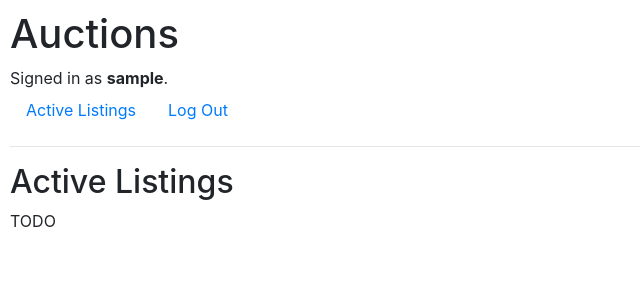
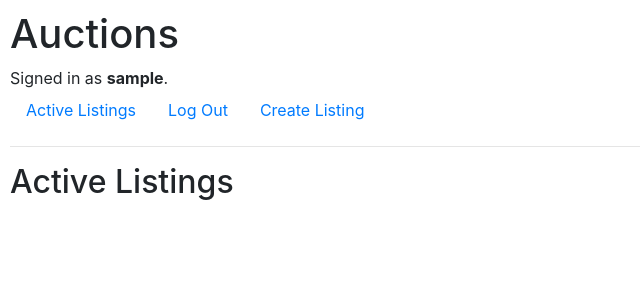
Before and after one commit to prosopopoeia/DjangoProj2, a Django app: page / in a window 1280 px wide. Shown: the top 300 px of the page, without its empty margins (0-640 px from the left). Run offline with Django 3.2, Linux system fonts and the light colour scheme; the visitor is signed in with stand-in values (Sample User, id 1); data that the repository does not hold is empty; some libraries are stand-ins or nearby versions.

Commit message:
fixed models, template changes, view improvements + some additions - too much for one commit

```diff
--- a/commerce/auctions/admin.py
+++ b/commerce/auctions/admin.py
@@ -1,5 +1,8 @@
 from django.contrib import admin
 
-from .models import User
+from .models import User, AuctionListing, Bids, AuctionListingComments
 
 admin.site.register(User)
+admin.site.register(AuctionListing)
+admin.site.register(Bids)
+admin.site.register(AuctionListingComments)
--- a/commerce/auctions/models.py
+++ b/commerce/auctions/models.py
@@ -1,5 +1,6 @@
 from django.contrib.auth.models import AbstractUser
 from django.db import models
+import datetime
 
 
 class User(AbstractUser):
@@ -9,13 +10,15 @@ class User(AbstractUser):
 class AuctionListing(models.Model):
     listing_name = models.TextField(max_length=30)
     listing_price = models.DecimalField(decimal_places=2, max_digits=6)
-    listing_detail = models.TextField(max_length=40)
-    image = models.ImageField()
+    listing_detail = models.TextField(max_length=800)
+    listing_category = models.TextField(max_length=30, null=True)
+    image_path = models.TextField(max_length=500, null=True)
     user  = models.ForeignKey(User, on_delete=models.CASCADE)
+    end_date = models.DateField(null=True, default=datetime.date.today)
 
 class Bids(models.Model):
-    highestBid = models.DecimalField(decimal_places=2, max_digits=6)
-    auctionListing = models.ForeignKey(AuctionListing, on_delete=models.CASCADE)
+    bid_amount = models.DecimalField(decimal_places=2, max_digits=6 )
+    auction_listing = models.ForeignKey(AuctionListing, on_delete=models.CASCADE)
     user = models.ForeignKey(User, on_delete=models.CASCADE)
 
 
--- a/commerce/auctions/templates/auctions/index.html
+++ b/commerce/auctions/templates/auctions/index.html
@@ -1,7 +1,33 @@
 {% extends "auctions/layout.html" %}
 
 {% block body %}
-    <h2>Active Listings</h2>
+	<h2>Active Listings</h2>
 
-    TODO
+
+	<br /><br />
+	{% for auction in auctions %}
+		<div class="bg-dark mr-md-2 pt-2 px-1 pt-md-1 px-md-1 text-center text-white overflow-hidden">
+			<div class="my-3 py-3">
+				<h2 class="display-2">Listing: {{ auction.listing_name }}</h2>
+			</div>
+		</div>
+
+		<br /><br />
+		<img src="{{ auction.image_path }}"/>
+		<br /><br />
+
+		<div class="container-fluid">
+			{{ auction.listing_detail }}
+			<div class="bg-dark my-3 py-3"></div>
+			<h4 class="display-5">Seller: {{ auction.user.username }} {{ auction.user.email }}<h4>
+			<h3>Minimum Bid: {{ auction.listing_price }} </h3>
+			<h4>Ends: {{ auction.end_date }}</h4>
+			{{ auction.listing_category }}
+			<br /><br />
+		</div>
+		<br /><br />
+		<div class="bg-dark my-1 py-1 text-center text-white">--------------------------------------------------------------------------------</div>
+		<br /><br />
+    {% endfor %}
+
 {% endblock %}
--- a/commerce/auctions/templates/auctions/layout.html
+++ b/commerce/auctions/templates/auctions/layout.html
@@ -1,8 +1,11 @@
 {% load static %}
+{% load widget_tweaks %}
+
 
 <!DOCTYPE html>
 <html lang="en">
     <head>
+
         <title>{% block title %}Auctions{% endblock %}</title>
         <link rel="stylesheet" href="https://stackpath.bootstrapcdn.com/bootstrap/4.4.1/css/bootstrap.min.css" integrity="sha384-Vkoo8x4CGsO3+Hhxv8T/Q5PaXtkKtu6ug5TOeNV6gBiFeWPGFN9MuhOf23Q9Ifjh" crossorigin="anonymous">
         <link href="{% static 'auctions/styles.css' %}" rel="stylesheet">
@@ -24,6 +27,10 @@
                 <li class="nav-item">
                     <a class="nav-link" href="{% url 'logout' %}">Log Out</a>
                 </li>
+				<li class="nav-item">
+                    <a class="nav-link" href="{% url 'create_listing' %}">Create Listing</a>
+                </li>
+
             {% else %}
                 <li class="nav-item">
                     <a class="nav-link" href="{% url 'login' %}">Log In</a>
--- a/commerce/auctions/urls.py
+++ b/commerce/auctions/urls.py
@@ -6,5 +6,6 @@ urlpatterns = [
     path("", views.index, name="index"),
     path("login", views.login_view, name="login"),
     path("logout", views.logout_view, name="logout"),
-    path("register", views.register, name="register")
+    path("register", views.register, name="register"),
+    path("create_listing", views.create_listing, name="create_listing"),
 ]
--- a/commerce/auctions/views.py
+++ b/commerce/auctions/views.py
@@ -1,14 +1,18 @@
 from django.contrib.auth import authenticate, login, logout
 from django.db import IntegrityError
 from django.http import HttpResponse, HttpResponseRedirect
-from django.shortcuts import render
+from django.shortcuts import render, get_object_or_404
 from django.urls import reverse
+from auctions.forms import NewListingForm
 
-from .models import User
+from .models import User, AuctionListing, Bids, AuctionListingComments
 
 
 def index(request):
-    return render(request, "auctions/index.html")
+    auctions = AuctionListing.objects.all()
+    return render(request, "auctions/index.html", {
+        "auctions" : auctions
+    })
 
 
 def login_view(request):
@@ -34,7 +38,7 @@ def login_view(request):
 def logout_view(request):
     logout(request)
     return HttpResponseRedirect(reverse("index"))
-
+#AggregateStats.objects.create(owning_user=v_user)
 
 def register(request):
     if request.method == "POST":
@@ -61,3 +65,65 @@ def register(request):
         return HttpResponseRedirect(reverse("index"))
     else:
         return render(request, "auctions/register.html")
+            ###################################################
+            # new_entry = Entry()
+            # new_entry.cat = v_this_category_this_period
+            # new_entry.entry_note = e_notes
+            # new_entry.amount = decimal.Decimal(e_amt)
+            # new_entry.save()
+            ###################################################
+def create_listing(request):
+
+    if request.method == "POST":
+        vcreate_listing_form = NewListingForm(request.POST)
+
+        if vcreate_listing_form.is_valid():
+            vname = vcreate_listing_form.cleaned_data["listing_name"]
+            vlisting_price =  vcreate_listing_form.cleaned_data["listing_price"]
+            vlisting_detail  = vcreate_listing_form.cleaned_data["listing_detail"]
+            vimage_path  = vcreate_listing_form.cleaned_data["image_path"]
+            vlisting_category = vcreate_listing_form.cleaned_data["listing_category"]
+            vend_date = vcreate_listing_form.cleaned_data["end_date"]
+            puser = request.POST.get("huser")
+            usey = User.objects.get(username=puser)
+
+            Auction_object = get_object_or_404(AuctionListing, listing_name=vname)
+            if not Auction_object:
+                AuctionListing.objects.create(
+                    listing_name=vname,
+                    listing_price=vlisting_price,
+                    listing_detail=vlisting_detail,
+                    image_path = vimage_path,
+                    listing_category = vlisting_category,
+                    end_date = vend_date,
+                    user=usey
+            )
+
+            vimg_width = "0"
+            vimg_height = "0"
+            if vimage_path:
+                vimg_width = "400"
+                vimg_height = "500"
+
+            category_text = ""
+            if vlisting_category:
+                category_text = "Listing Category: " + vlisting_category
+
+            return render(request, "auctions/display_listing.html", {
+                "dlisting_name" : vname,
+                "dcurrent_bid" : vlisting_price,
+                "dimage_path" : vimage_path,
+                "duser_name" : usey.username,
+                "duser_email" : usey.email,
+                "dlisting_category" : category_text,
+                "dlisting_detail" : vlisting_detail,
+                "dimg_width" : vimg_width,
+                "dimg_height" : vimg_height,
+                "dend_date" : vend_date,
+            })
+
+    listing_form = NewListingForm()
+
+    return render(request, "auctions/create_listing.html", {
+        "d_form" : listing_form,
+    })
--- a/commerce/commerce/settings.py
+++ b/commerce/commerce/settings.py
@@ -32,6 +32,7 @@ ALLOWED_HOSTS = []
 
 INSTALLED_APPS = [
     'auctions',
+    'widget_tweaks',
     'django.contrib.admin',
     'django.contrib.auth',
     'django.contrib.contenttypes',
```
Also changed, not shown: commerce/auctions/forms.py (added, +10 -0 lines), commerce/auctions/templates/auctions/create_listing.html (added, +36 -0 lines), commerce/auctions/templates/auctions/display_listing.html (added, +24 -0 lines), commerce/auctions/migrations/0003_auto_20200815_2016.py (added), commerce/auctions/migrations/0004_remove_auctionlisting_image.py (added), commerce/auctions/migrations/0005_auto_20200821_0824.py (added), commerce/auctions/migrations/0006_auto_20200821_1424.py (added), commerce/auctions/migrations/0007_auctionlisting_end_date.py (added).
